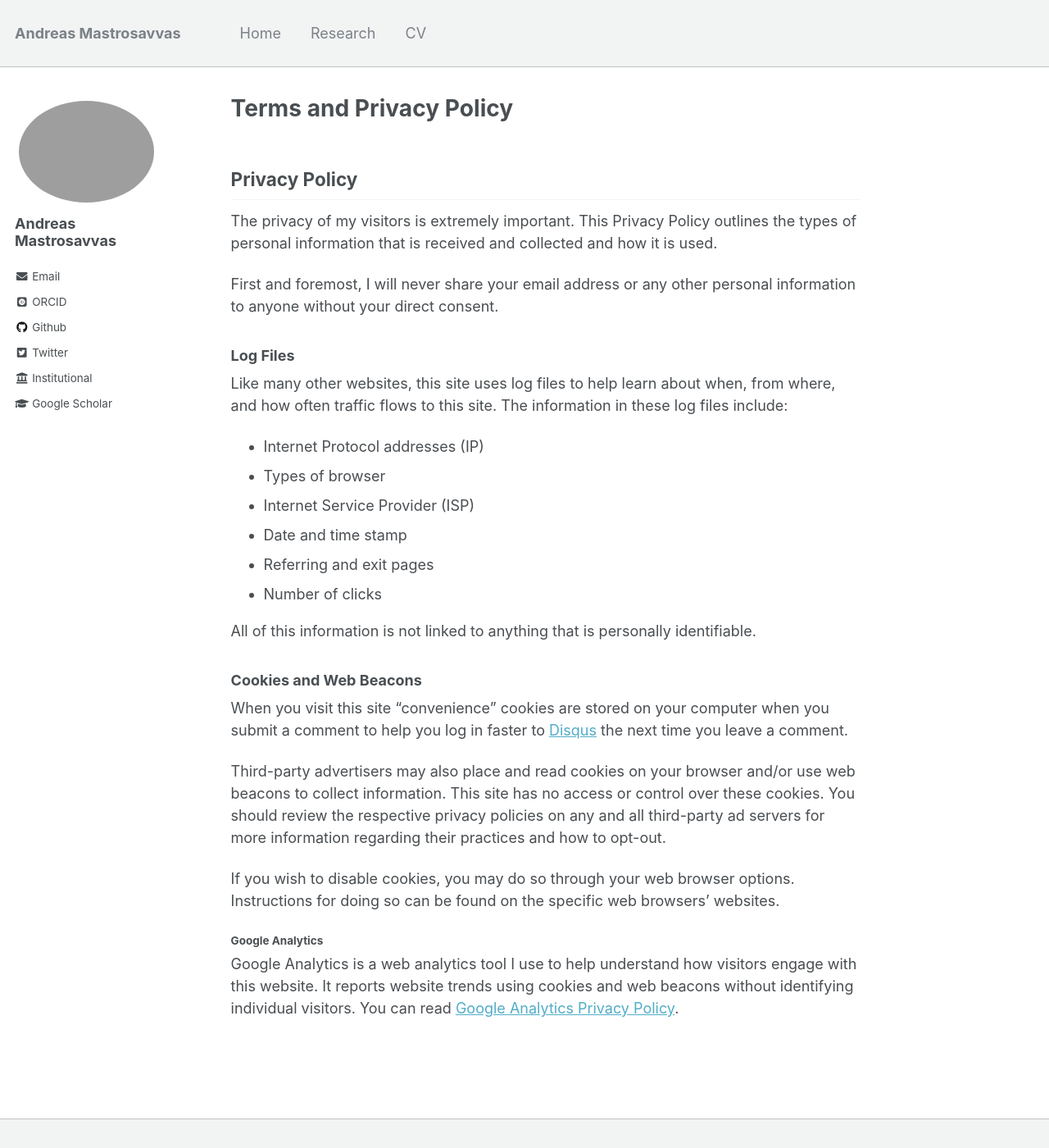
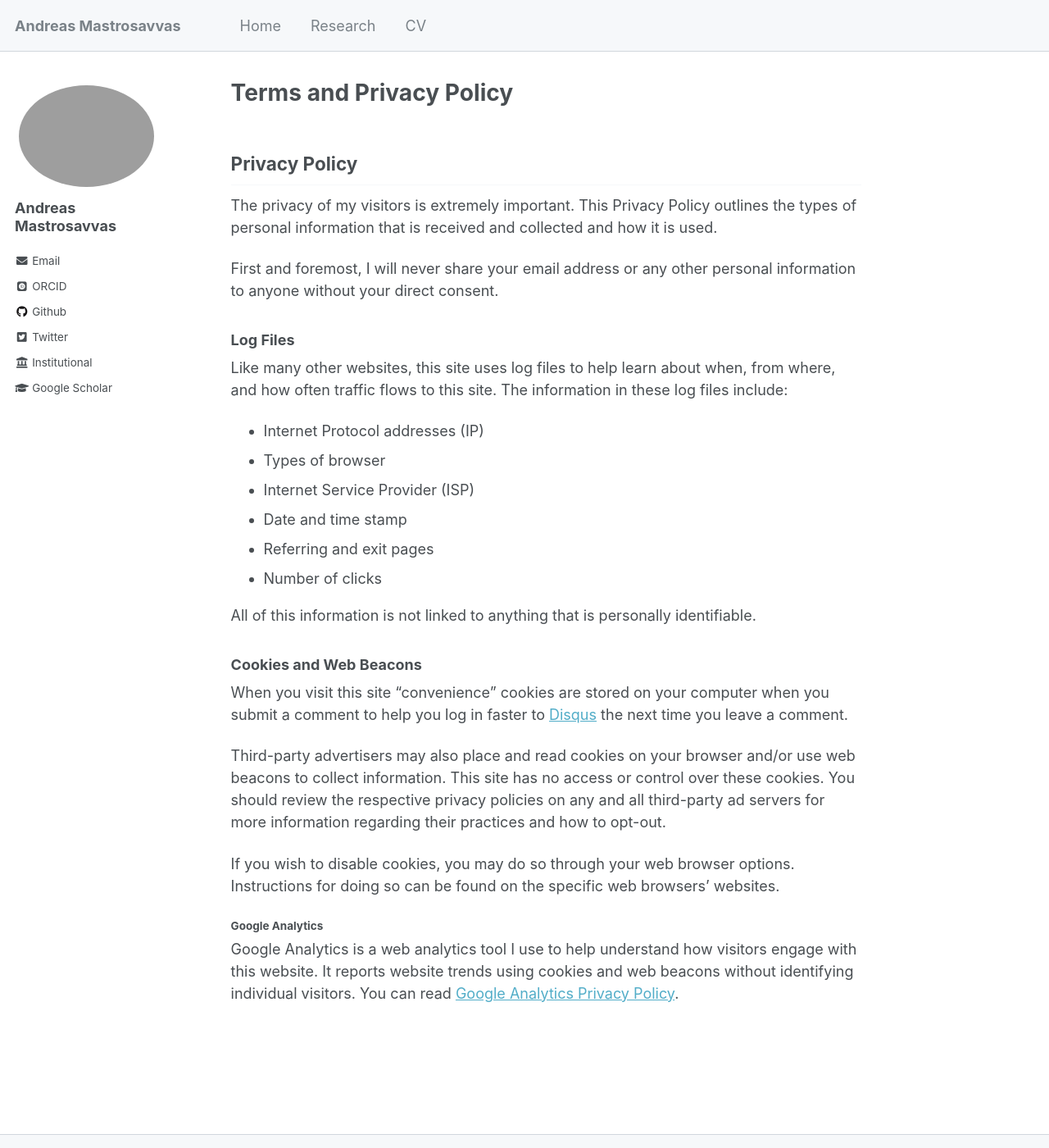
Before and after one commit to amastrosavvas/amastrosavvas.github.io, a Jekyll site: the page built from _pages/terms.md, in a window 1280 px wide and 1400 px high. Shown: the whole window at 82% size. Built offline with Jekyll 4.4.1, drawn with Linux system fonts in a browser that asks for light colours; some web fonts are replaced.

Commit message:
restyle header and footer

```diff
--- a/_sass/_footer.scss
+++ b/_sass/_footer.scss
@@ -27,9 +27,10 @@
     @include clearfix;
     margin-left: auto;
     margin-right: auto;
-    margin-top: 2em;
+    margin-top: 0.48em;
+    margin-bottom: 0.48em;
     max-width: 100%;
-    padding: 0 1em 2em;
+    padding: 0.48em 1em 0.48em;
 
     @include breakpoint($x-large) {
       max-width: $x-large;
--- a/_sass/_masthead.scss
+++ b/_sass/_masthead.scss
@@ -15,7 +15,7 @@
   &__inner-wrap {
     @include container;
     @include clearfix;
-    padding: 1em 1em 1em;
+    padding: 0.48em 1em 0.48em;
     font-family: $sans-serif-narrow;
 
     @include breakpoint($x-large) {
--- a/_sass/_variables.scss
+++ b/_sass/_variables.scss
@@ -50,8 +50,8 @@ $type-size-8                : 0.625em;  // ~10px
 $gray                       : #7a8288;
 $dark-gray                  : mix(#000, $gray, 40%);
 $darker-gray                : mix(#000, $gray, 60%);
-$light-gray                 : mix(#fff, $gray, 50%);
-$lighter-gray               : mix(#fff, $gray, 90%);
+$light-gray                 : rgb(209, 215, 221);
+$lighter-gray               : rgb(246, 248, 250);
 
 $body-color                 : #fff;
 $background-color           : #fff;
```
